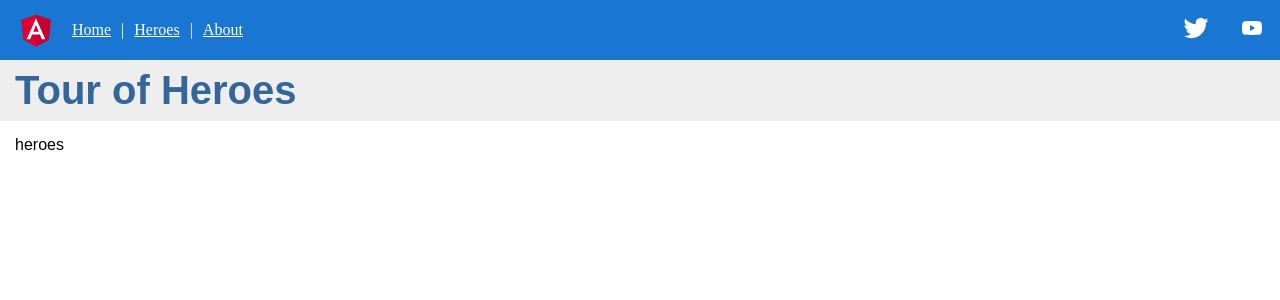
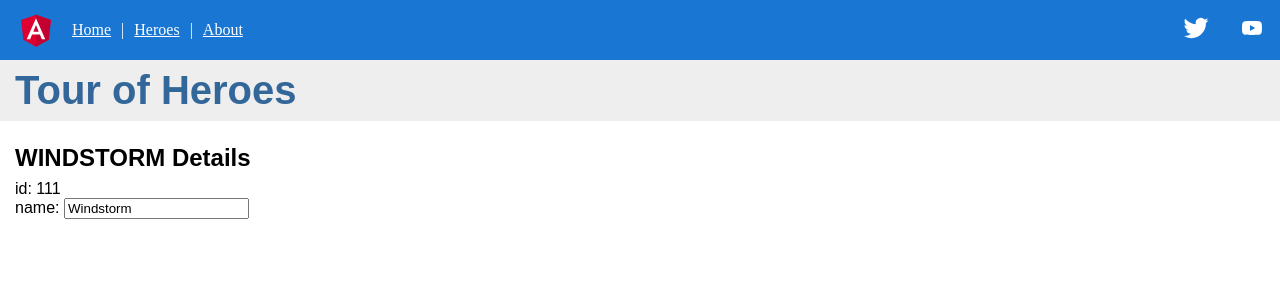
Before and after one commit to davidkoojohn/angular-website, an Angular app: page /heroes in a window 1280 px wide. Shown: the top 300 px of the page. Built offline with nearby package versions, Linux system fonts and the light colour scheme.

Commit message:
create edit hero and usage ngModel

```diff
--- a/src/app/app.module.ts
+++ b/src/app/app.module.ts
@@ -1,7 +1,7 @@
 import { NgModule } from '@angular/core';
 import { BrowserModule } from '@angular/platform-browser';
 import { HttpClientModule } from "@angular/common/http"
-import { ReactiveFormsModule } from "@angular/forms"
+import { ReactiveFormsModule, FormsModule } from "@angular/forms"
 import { AppRoutingModule } from './app-routing.module';
 
 import { AppComponent } from './app/app.component';
@@ -17,6 +17,7 @@
 import { SpyDirective } from './directive/spy.directive';
 import { AboutInfoComponent } from './about-info/about-info.component';
 import { HeroesComponent } from './heroes/heroes.component';
+import { HeroesMainComponent } from './heroes-main/heroes-main.component';
 
 @NgModule({
   declarations: [
@@ -33,12 +34,14 @@
     SpyDirective,
     AboutInfoComponent,
     HeroesComponent,
+    HeroesMainComponent,
   ],
   imports: [
     BrowserModule,
     HttpClientModule,
     AppRoutingModule,
     ReactiveFormsModule,
+    FormsModule,
   ],
   providers: [],
   bootstrap: [
--- /dev/null
+++ b/src/app/hero.ts
@@ -0,0 +1,4 @@
+export interface IHero {
+  id: number
+  name: string
+}
--- /dev/null
+++ b/src/app/heroes-main/heroes-main.component.html
@@ -0,0 +1,6 @@
+<h2>{{ hero.name | uppercase }} Details</h2>
+<div><span>id: </span>{{ hero.id }}</div>
+<div>
+  <label for="name">name: </label>
+  <input id="name" [(ngModel)]="hero.name" placeholder="name">
+</div>
--- /dev/null
+++ b/src/app/heroes-main/heroes-main.component.ts
@@ -0,0 +1,21 @@
+import { Component, OnInit } from '@angular/core';
+import { IHero } from "../hero"
+
+@Component({
+  selector: 'app-heroes-main',
+  templateUrl: './heroes-main.component.html',
+  styleUrls: ['./heroes-main.component.less']
+})
+export class HeroesMainComponent implements OnInit {
+
+  constructor() { }
+
+  hero: IHero = {
+    id: 111,
+    name: 'Windstorm'
+  };
+
+  ngOnInit(): void {
+  }
+
+}
--- a/src/app/heroes/heroes.component.html
+++ b/src/app/heroes/heroes.component.html
@@ -2,5 +2,5 @@
   <h1>{{ title }}</h1>
 </header>
 <main>
-  heroes
+  <app-heroes-main></app-heroes-main>
 </main>
```
Also changed, not shown: src/app/heroes-main/heroes-main.component.less (added), 1 other file (tests, documents, lock files or other folders).
